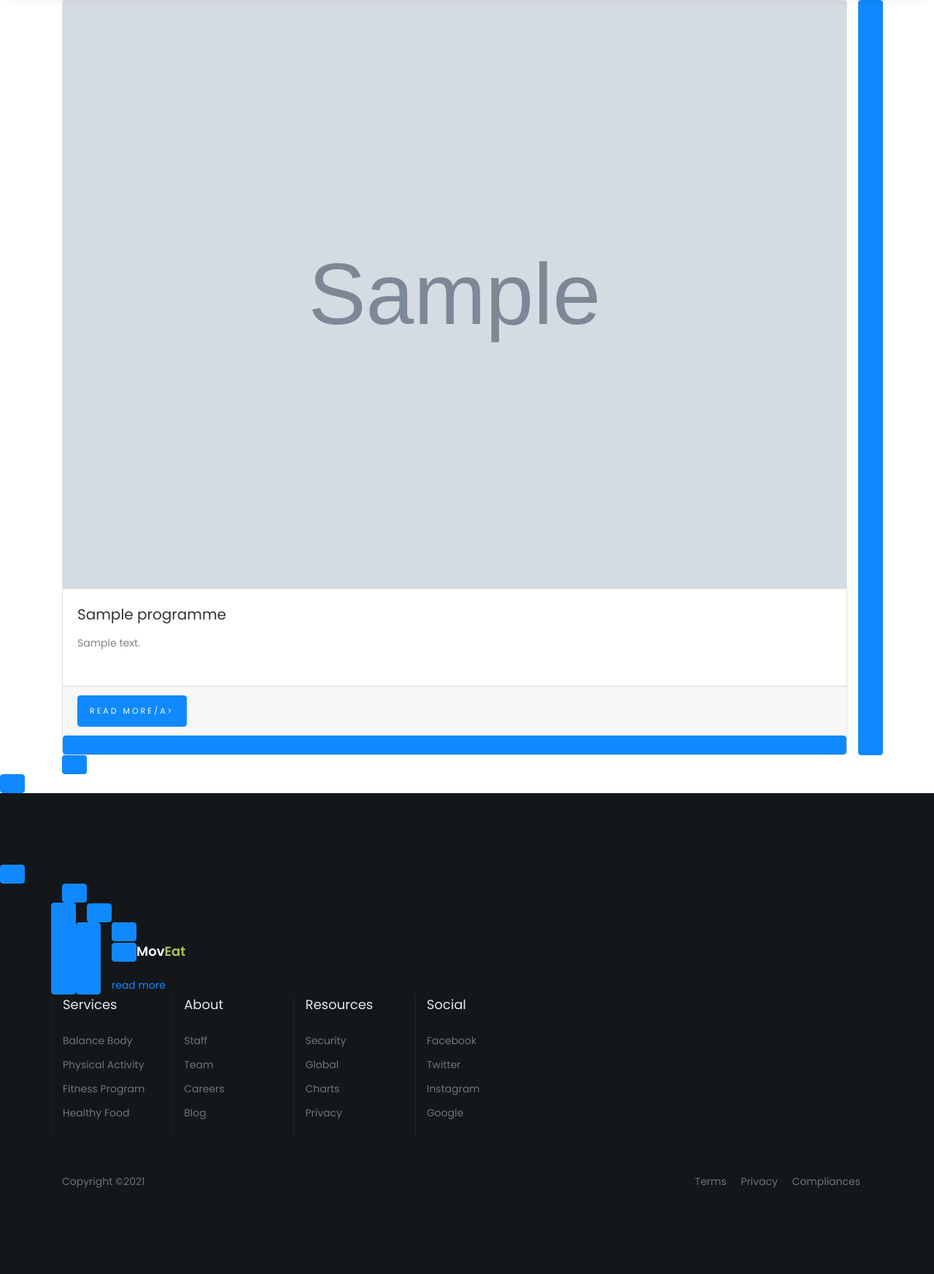
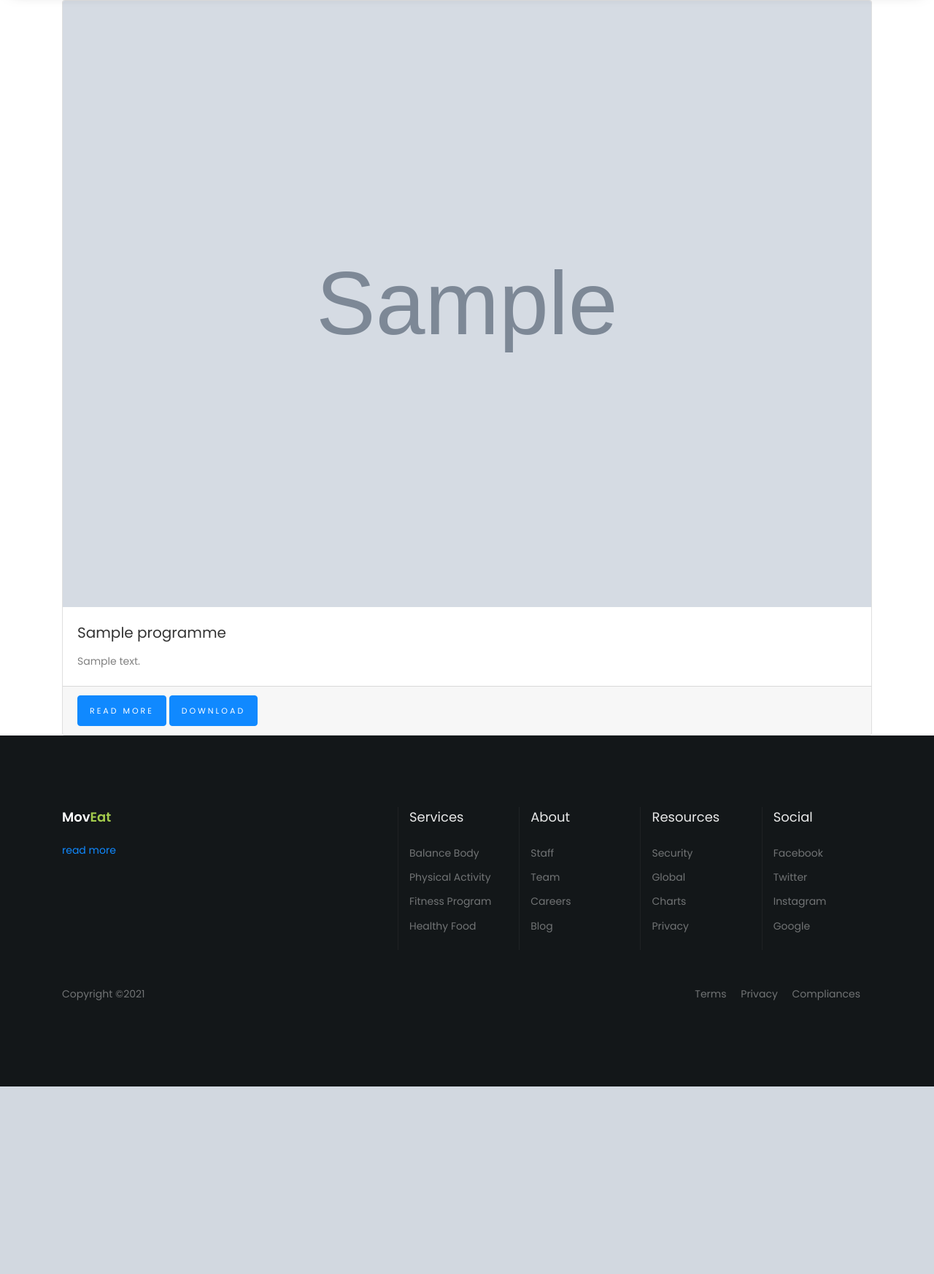
Before and after one commit to Fraichlin/moveat, a Symfony app: template moveat/templates/programme/typeC.html.twig in a window 1280 px wide. Shown: the part 87-1833 px from the top of the page at 73% size. After the commit the page ends 1576 px from the top, so only its background shows below. Run offline with Twig, Linux system fonts and the light colour scheme; the template is opened without the code that fills it: most values are stand-ins (such as "Sample title", 1, 10 or a date in 2020); grey boxes marked "Sample" are stand-in pictures; some libraries are stand-ins or nearby versions.

Commit message:
programme alimentaire

```diff
--- a/moveat/templates/programme/typeA.html.twig
+++ b/moveat/templates/programme/typeA.html.twig
@@ -22,6 +22,7 @@
                 </p>
                 <div class="card-footer">
                     <a href="{{ path('show_id',  {'id': p.id}) }}" class="btn btn-primary">Read more</a>
+                    <a href="{{ path("listp",{'id': p.id }) }}" class="btn btn-primary">download</a>
                 </div>
             </div>
 
--- a/moveat/templates/programme/typeC.html.twig
+++ b/moveat/templates/programme/typeC.html.twig
@@ -18,10 +18,14 @@
                         </p>
                     </div>
                     <div class="card-footer">
-                        <a href="{{ path('show_id',  {'id': p.id}) }}" class="btn btn-primary">read more/a>
+                        <a href="{{ path('show_id',  {'id': p.id}) }}" class="btn btn-primary">read more</a>
+                        <a href="{{ path("listp",{'id': p.id }) }}" class="btn btn-primary">download</a>
                     </div>
+
                 </div>
-            </div>
+                </div>
+
+
         {% endfor %}
     </div>
     <div class="navigation">
--- a/moveat/templates/result/results.html.twig
+++ b/moveat/templates/result/results.html.twig
@@ -26,6 +26,6 @@
      {% else%}
          <p>we gonna give this program to keep you in the perfect weight</p>
          <!--input type="button" value="go" onclick="location={#  #}{ url ('prendre_poids') }}"!-->
-         <a href="{{ path('show') }}">GO</a>
+         <a href="{{ path('showC') }}">GO</a>
      {% endif %}
  {% endblock %}
```
Also changed, not shown: moveat/src/Controller/NutritionController.php (+11 -21 lines), moveat/templates/nutrition/showf.html.twig (+5 -3 lines), moveat/public/images/FIS-logo.png (added).
